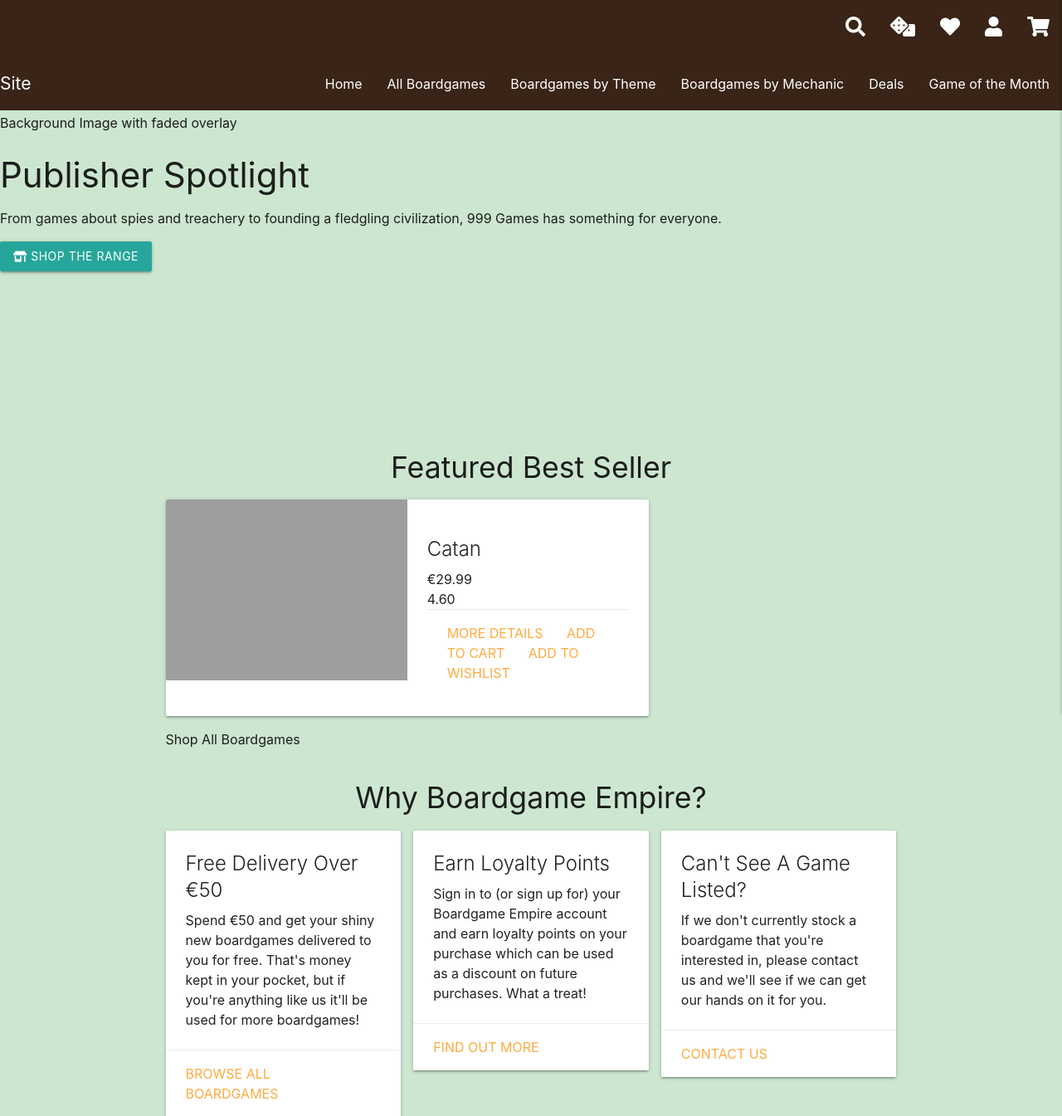
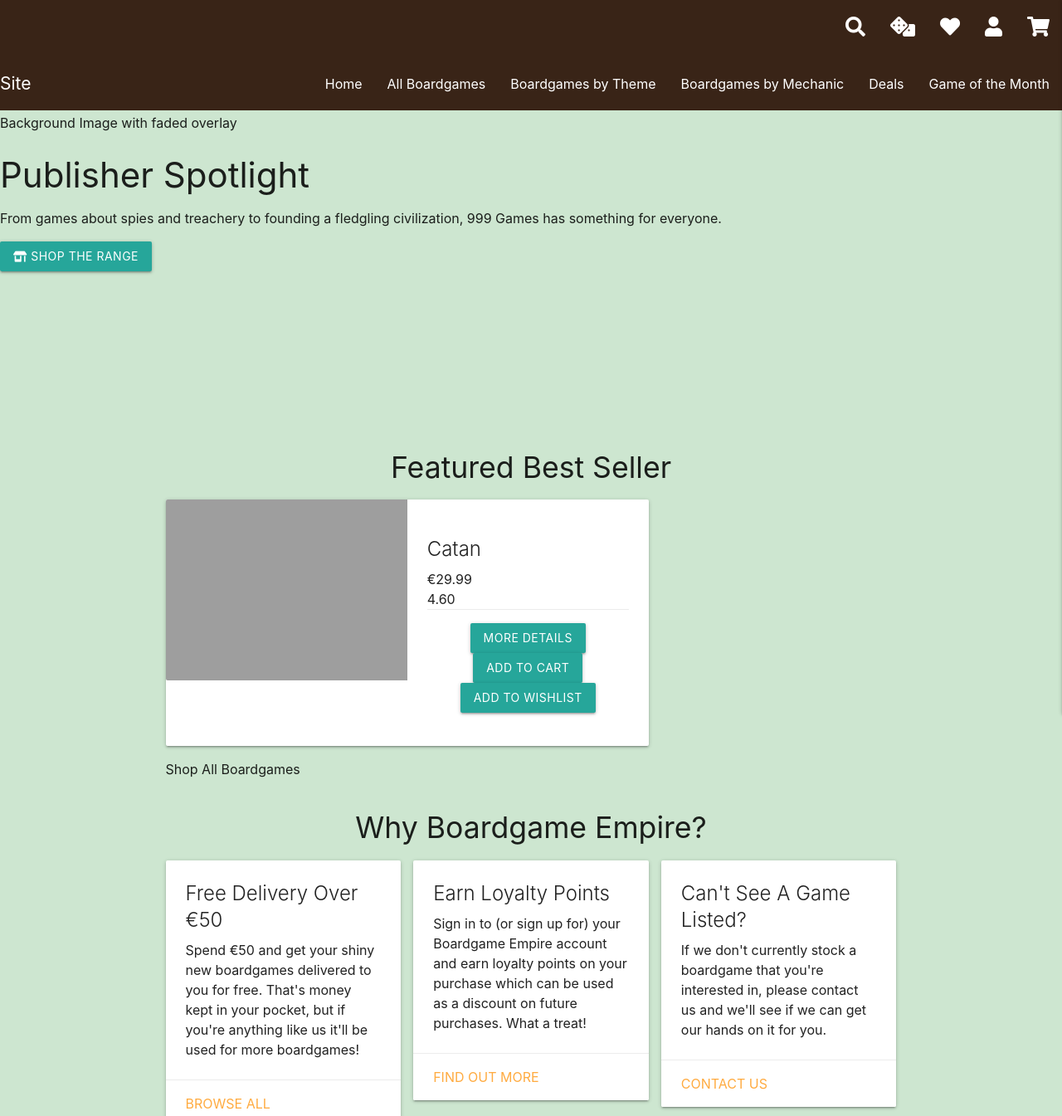
Before and after one commit to mark-obeirne/boardgameempire, a Django app: page / in a window 1280 px wide. Shown: the top 1345 px of the page at 83% size. Run offline with Django 3.2, Linux system fonts and the light colour scheme; data comes from the database, SQL or seed files in the repository; some libraries are stand-ins or nearby versions; grey boxes are pictures that could not be loaded.

Commit message:
Add buttons to cards
Add buttons for cart, wishlist, and more details to product card

```diff
--- a/home/templates/home/index.html
+++ b/home/templates/home/index.html
@@ -28,9 +28,9 @@
                             <p>€{{ best_seller.price }}</p>
                             <p>{{ best_seller.rating }}</p>
                             <div class="card-action">
-                                <a href="#">More Details</a>
-                                <a href="#">Add to Cart</a>
-                                <a href="#">Add to Wishlist</a>
+                                <a href="#" class="waves-effect waves-light btn">More Details</a>
+                                <a href="#" class="waves-effect waves-light btn">Add to Cart</a>
+                                <a href="#" class="waves-effect waves-light btn">Add to Wishlist</a>
                             </div>
                         </div>
                     </div>
@@ -46,10 +46,14 @@
                                 <h3 class="card-title">{{ best_seller.name }}</h3>
                                 <p>€{{ best_seller.price }}</p>
                                 <p>{{ best_seller.rating }}</p>
-                                <div class="card-action">
-                                    <a href="#">More Details</a>
-                                    <a href="#">Add to Cart</a>
-                                    <a href="#">Add to Wishlist</a>
+                                <div class="card-action center-align">
+                                    <a href="#" class="waves-effect waves-light btn">More Details</a>
+                                    {% if best_seller.inventory > 0 %}
+                                    <a href="#" class="waves-effect waves-light btn">Add to Cart</a>
+                                    {% else %}
+                                    <a href="#" class="waves-effect waves-light btn disabled">Out of Stock</a>
+                                    {% endif %}
+                                    <a href="#" class="waves-effect waves-light btn">Add to Wishlist</a>
                                 </div>
                             </div>
                         </div>
```
